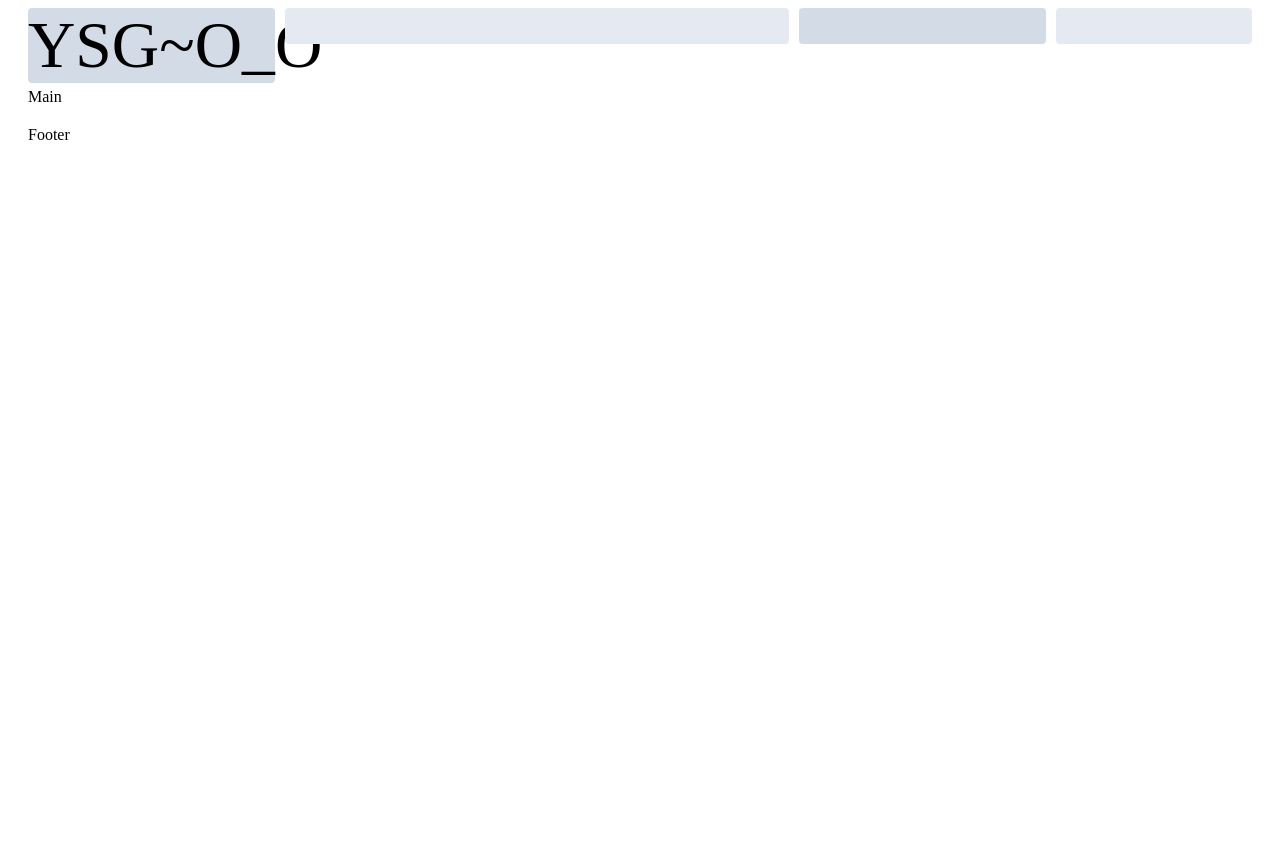
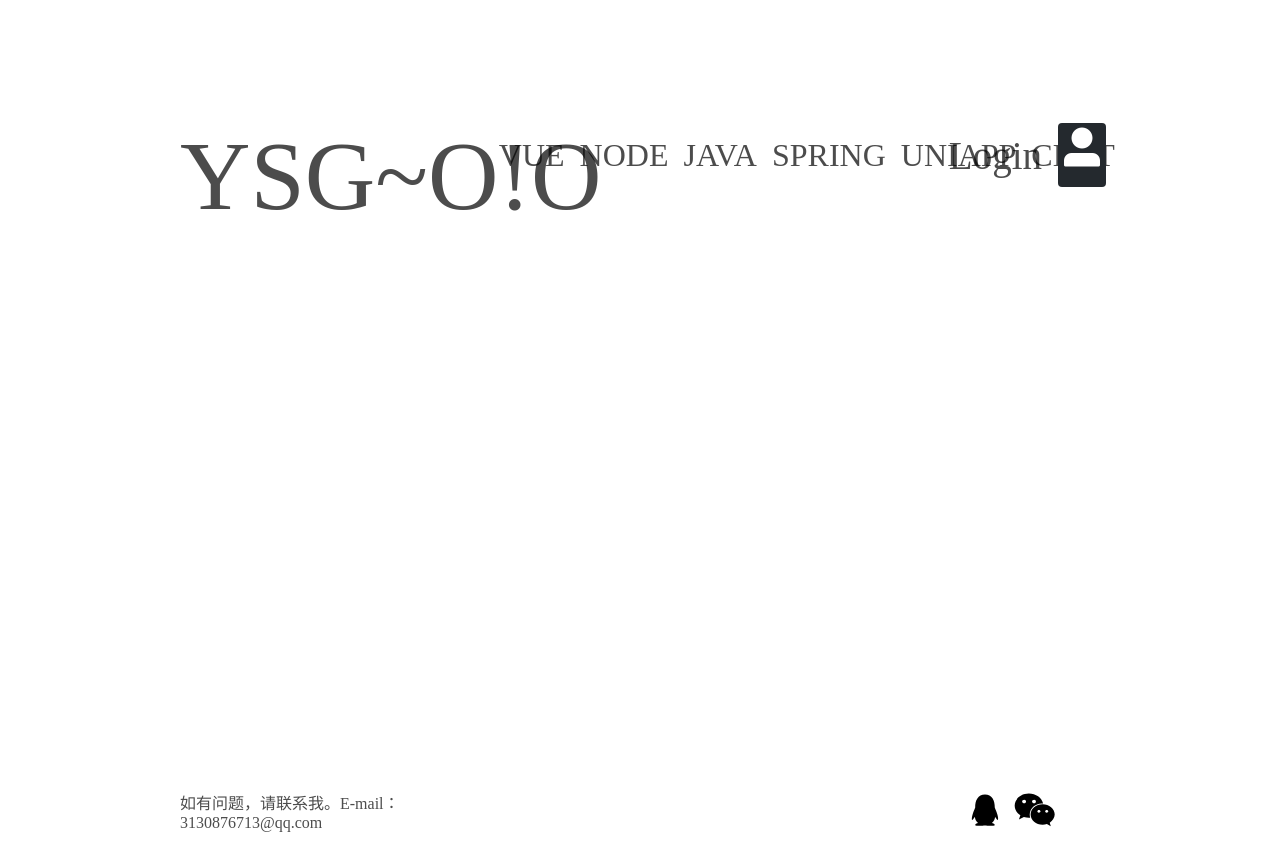
Before and after one commit to YangSuGuo/Vue_uniapp_front_item-3, a Vue app in the folder vue_webfront/: page / in a window 1280 px wide. Before the commit the page ends 800 px from the top, so only its background shows below. Built offline with nearby package versions, Linux system fonts and the light colour scheme.

Commit message:
Home首页框架完成

```diff
--- a/vue_webfront/index.html
+++ b/vue_webfront/index.html
@@ -10,4 +10,10 @@
 <div id="app"></div>
 <script src="/src/main.js" type="module"></script>
 </body>
+<style>
+    body{
+        margin:0;
+        padding:0;
+    }
+</style>
 </html>
--- a/vue_webfront/src/App.vue
+++ b/vue_webfront/src/App.vue
@@ -13,4 +13,9 @@
     padding: 0;
     margin: 0;
 }
+
+body {
+    margin: 0;
+    padding: 0;
+}
 </style>
--- /dev/null
+++ b/vue_webfront/src/assets/scss/common/_handle.scss
@@ -0,0 +1,32 @@
+@import "./_themes.scss";
+
+//遍历主题map
+@mixin themeify {
+  @each $theme-name, $theme-map in $themes {
+    //!global 把局部变量强升为全局变量
+    $theme-map: $theme-map !global;
+    //判断html的data-theme的属性值  #{}是sass的插值表达式
+    //& sass嵌套里的父容器标识   @content是混合器插槽，像vue的slot
+    [data-theme="#{$theme-name}"] & {
+      @content;
+    }
+  }
+}
+
+//声明一个根据Key获取颜色的function
+@function themed($key) {
+  @return map-get($theme-map, $key);
+}
+
+//获取背景颜色
+@mixin background_color($color) {
+  @include themeify {
+    background: themed($color)!important;
+  }
+}
+//获取字体颜色
+@mixin font_color($color) {
+  @include themeify {
+    color: themed($color)!important;
+  }
+}
--- /dev/null
+++ b/vue_webfront/src/assets/scss/common/_themes.scss
@@ -0,0 +1,10 @@
+$themes: (
+        light: (
+                background_color: #fff, //背景色
+                text-color: rgba(0, 0, 0, 0.7), // 主文本色
+        ),
+        dark: (
+                background_color: #24292e, //背景
+                text-color: rgba(255, 255, 255, 0.7), // 主文本色
+        )
+);
--- /dev/null
+++ b/vue_webfront/src/assets/scss/common/common.scss
@@ -0,0 +1,5 @@
+@import "@/assets/scss/common/_handle.scss";
+
+/**
+自定义的公共样式...
+**/
--- a/vue_webfront/src/components/Home.vue
+++ b/vue_webfront/src/components/Home.vue
@@ -1,67 +1,190 @@
 <template>
-    <el-container>
-        <el-header>
+    <el-container id="app">
+        <div class="主体">
+            <el-header class="顶栏">
                 <el-row :gutter="10">
-                <el-col :xl="5" :lg="5" :md="6" :sm="7" :xs="8">
+                    <el-col :lg="5" :md="6" :sm="7" :xl="5" :xs="8">
                         <div class="grid-content bg-purple">
                             <span class="文本 标题">YSG~</span>
-                        <el-tooltip class="item" effect="dark" content="夜间模式" placement="bottom">
-                            <span class="文本 开关" @click="day">O_O</span>
+                            <el-tooltip class="item" content="夜间模式" effect="dark" placement="bottom">
+                                <span class="文本 开关" @click="day">O!O</span>
                             </el-tooltip>
                         </div>
                     </el-col>
-                <el-col :xl="10" :lg="10" :md="8" :sm="4" :xs="2">
+                    <el-col :lg="8" :md="5" :sm="4" :xl="10" :xs="0">
                         <div class="grid-content bg-purple-light"></div>
                     </el-col>
-                <el-col :xl="5" :lg="5" :md="5" :sm="7" :xs="7">
-                    <div class="grid-content bg-purple"></div>
+                    <el-col :lg="7" :md="9" :sm="7" :xl="5" :xs="0">
+                        <div class="grid-content bg-purple 导航栏">
+                            <span class="文本 导航">VUE</span>
+                            <span class="文本 导航">NODE</span>
+                            <span class="文本 导航">JAVA</span>
+                            <span class="文本 导航">SPRING</span>
+                            <span class="文本 导航">UNIAPP</span>
+                            <span class="文本 导航">CHAT</span>
+                        </div>
                     </el-col>
-                <el-col :xl="4" :lg="4" :md="5" :sm="6" :xs="7">
-                    <div class="grid-content bg-purple-light">
-
+                    <el-col :lg="4" :md="4" :sm="6" :xl="4" :xs="0">
+                        <div class="grid-content bg-purple-light 用户栏">
+                            <span class="文本 用户" style="zoom:40%">Login</span>
+                            <div style="height: 4rem;width: 4rem;background-color: #24292e;margin-left: 1rem;border-radius: 4px;">
+                                <i class="el-icon-user-solid" style="zoom: 300%;color: white"></i>
+                            </div>
                         </div>
                     </el-col>
                 </el-row>
             </el-header>
-        <el-main>Main</el-main>
-        <el-footer>Footer</el-footer>
+            <el-main style="height: 600px">
+                <router-view/>
+            </el-main>
+            <el-footer>
+                <el-row :gutter="10">
+                    <el-col :lg="8" :md="8" :sm="8" :xl="8" :xs="8">
+                        <div class="grid-content2 联系">
+                            <span>如有问题，请联系我。</span>
+                            <span>E-mail：3130876713@qq.com</span>
+                        </div>
+                    </el-col>
+                    <el-col :lg="8" :md="8" :sm="8" :xl="8" :xs="0">
+                        <div class="grid-content2 bg-purple"></div>
+                    </el-col>
+                    <el-col :lg="8" :md="8" :sm="8" :xl="8" :xs="0">
+                        <div class="grid-content2 icon">
+                            <span class="icons">
+                                <svg class="icon" height="40"
+                                     p-id="9573" t="1683860451460"
+                                     version="1.1"
+                                     viewBox="0 0 1024 1024"
+                                     width="50"
+                                     xmlns="http://www.w3.org/2000/svg"><path
+                                        d="M824.8 613.2c-16-51.4-34.4-94.6-62.7-165.3C766.5 262.2 689.3 112 511.5 112 331.7 112 256.2 265.2 261 447.9c-28.4 70.8-46.7 113.7-62.7 165.3-34 109.5-23 154.8-14.6 155.8 18 2.2 70.1-82.4 70.1-82.4 0 49 25.2 112.9 79.8 159-26.4 8.1-85.7 29.9-71.6 53.8 11.4 19.3 196.2 12.3 249.5 6.3 53.3 6 238.1 13 249.5-6.3 14.1-23.8-45.3-45.7-71.6-53.8 54.6-46.2 79.8-110.1 79.8-159 0 0 52.1 84.6 70.1 82.4 8.5-1.1 19.5-46.4-14.5-155.8z"
+                                        fill="#000000" p-id="9574"></path>
+                                </svg>
+                            </span>
+                            <span class="icons">
+                                <svg class="icon" height="40" p-id="7481" t="1683860373112"
+                                     version="1.1" viewBox="0 0 1040 1024" width="50"
+                                     xmlns="http://www.w3.org/2000/svg"><path
+                                        d="M693.260274 345.0742c11.780301 0 23.36515 0.89437 35.017538 2.172479-31.368428-146.074913-187.494255-254.578116-365.772614-254.578116-199.272509 0-362.504174 135.77022-362.504174 308.285319 0 99.541087 54.283324 181.286879 145.054677 244.786099l-36.233226 109.015879 126.744659-63.503313c45.321208 8.897647 81.681324 18.11866 126.939087 18.11866 11.394515 0 22.661116-0.512676 33.800827-1.343601-7.04137-24.26259-11.202133-49.613978-11.202133-76.05007C385.16529 473.610668 521.129938 345.0742 693.260274 345.0742L693.260274 345.0742zM498.4064 246.812245c27.398 0 45.384653 17.987676 45.384653 45.257763 0 27.139104-17.98563 45.321208-45.384653 45.321208-27.081799 0-54.346769-18.182105-54.346769-45.321208C444.059632 264.735453 471.26218 246.812245 498.4064 246.812245L498.4064 246.812245zM244.721631 337.391217c-27.206642 0-54.605665-18.182105-54.605665-45.321208 0-27.270087 27.399023-45.257763 54.605665-45.257763 27.202549 0 45.258787 17.923208 45.258787 45.257763C289.980417 319.209112 271.925203 337.391217 244.721631 337.391217L244.721631 337.391217zM244.721631 337.391217"
+                                        fill="#000000" p-id="7482"></path><path
+                                        d="M1024.205685 627.626437c0-144.926764-145.053654-263.031649-307.96707-263.031649-172.509982 0-308.285319 118.169353-308.285319 263.031649 0 145.308457 135.837758 263.026532 308.285319 263.026532 36.106336 0 72.529897-9.025561 108.762099-18.113543l99.410104 54.537104-27.272133-90.638323C969.922361 781.769097 1024.205685 709.37223 1024.205685 627.626437L1024.205685 627.626437zM616.252389 582.240761c-17.986653 0-36.232203-17.923208-36.232203-36.232203 0-18.051121 18.246573-36.228109 36.232203-36.228109 27.525913 0 45.385677 18.176988 45.385677 36.228109C661.637042 564.317553 643.777279 582.240761 616.252389 582.240761L616.252389 582.240761zM815.653835 582.240761c-17.860786 0-36.038798-17.923208-36.038798-36.232203 0-18.051121 18.114566-36.228109 36.038798-36.228109 27.270087 0 45.384653 18.176988 45.384653 36.228109C861.037465 564.317553 842.923922 582.240761 815.653835 582.240761L815.653835 582.240761zM815.653835 582.240761"
+                                        fill="#000000" p-id="7483"></path></svg>
+                            </span>
+                        </div>
+                    </el-col>
+                </el-row>
+            </el-footer>
+        </div>
     </el-container>
 </template>
 
 <script>
+
 export default {
+    //todo 无限滚动
+    //todo 文章页面
+    //todo 自定义鼠标样式
     data() {
         return {
-
+            dark: false,
         }
     },
     methods: {
-        day(){}
+        day() {
+            this.dark = !this.dark;
+            if (this.dark) {
+                window.document.documentElement.setAttribute("data-theme", 'dark');
+            } else {
+                window.document.documentElement.setAttribute("data-theme", 'light');
             }
-};
+        },
+    },
+    mounted() {
+        window.document.documentElement.setAttribute("data-theme", 'light');
+    },
+}
 </script>
-<style scoped>
+<style lang="scss" scoped>
+@import '@/assets/scss/common/common';
+
+#app {
+  @include background_color("background_color");
+  @include font_color("text-color");
+}
+
+.主体 {
+  margin-top: 7.5rem;
+  margin-left: 10rem;
+  margin-right: 10rem;
+  width: 100%;
+  height: 100%;
+}
+
+.grid-content {
+  border-radius: 4px;
+  min-height: 70px;
+  //不可选中
+  -webkit-touch-callout: none; /*系统默认菜单被禁用*/
+  user-select: none;
+}
+.grid-content {
+    border-radius: 4px;
+    min-height: 70px;
+
+    //不可选中
+    -webkit-touch-callout: none; /*系统默认菜单被禁用*/
+    user-select: none;
+}
+
+.bg-purple {
+  //background: #d3dce6;
+}
+
+.bg-purple-light {
+  //background: #e5e9f2;
+}
+
 .文本 {
-    font-size: 4.1rem;
-    font-family: Broadway, serif;
+  font-size: 6.1rem;
+  font-family: "Source Sans 3 Semibold";
   text-align: center;
   writing-mode: horizontal-tb;
 }
 
-.标题 {
-    /*text-indent:450px;*/
+.开关 {
+  font-family: Broadway, serif;
 }
 
-.bg-purple {
-    background: #d3dce6;
+.导航栏 {
+  display: flex;
+  align-items: center;
+  justify-content: center;
 }
 
-.bg-purple-light {
-    background: #e5e9f2;
+.用户栏 {
+  display: flex;
+  align-items: center;
+  justify-content: center;
 }
 
-.grid-content {
-    border-radius: 4px;
-    min-height: 36px;
+.导航 {
+  font-family: "Source Sans 3", serif;
+  //font-family: "Source Sans Pro", serif;
+  font-size: 2rem;
+  margin-right: 15px;
+}
+
+.登录 {
+  font-family: "Source Sans 3", serif;
+  font-size: 3rem;
+}
+
+.icon {
+  text-align: right;
+}
+.icons{
+    position: relative;
+    //margin-bottom: 100px;
+    right: -90%;
 }
 </style>
```
Also changed, not shown: vue_webfront/package.json (+9 -1 lines), vue_webfront/src/router/index.js (+9 -3 lines), 1 other file (tests, documents, lock files or other folders). Lines whose indentation alone changed are shown as unchanged.
